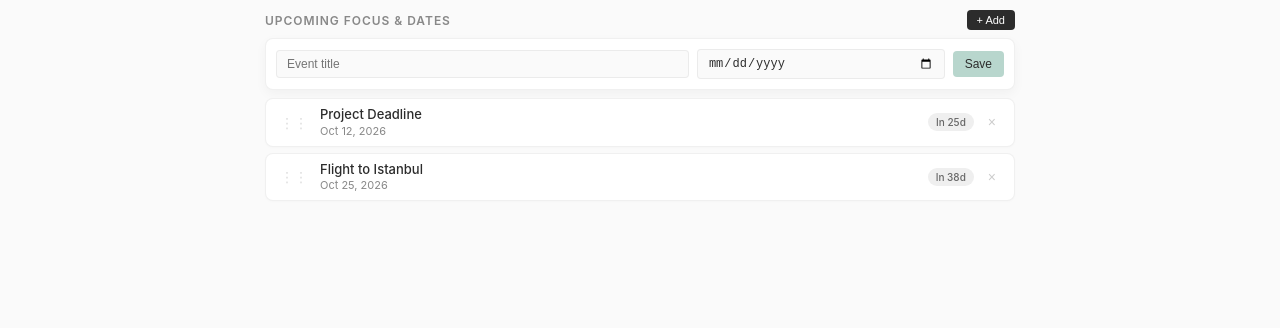
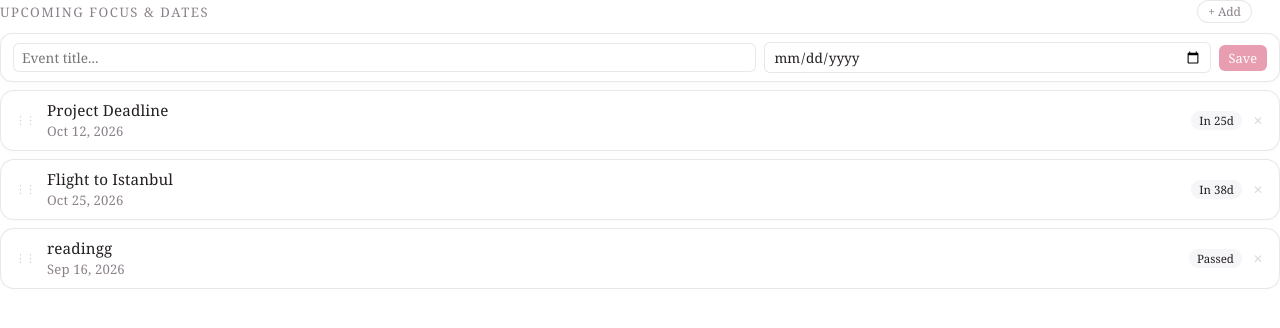
Before and after one commit to elenapiccina/dates, a plain HTML site: page index.html in a window 1280 px wide. Both pictures are taken after a click on the button "+ Add". Drawn offline with nearby package versions, Linux system fonts and the light colour scheme; a web font is replaced by a local one.

Commit message:
Update index.html

```diff
--- a/index.html
+++ b/index.html
@@ -1,209 +1,256 @@
-   <!DOCTYPE html>
+<!DOCTYPE html>
 <html lang="en">
 <head>
     <meta charset="UTF-8">
     <meta name="viewport" content="width=device-width, initial-scale=1.0">
-    <title>Aesthetic Upcoming Events</title>
+    <title>Upcoming Focus & Dates</title>
+    <!-- Alice & Fine Serif Fonts -->
+    <link href="https://fonts.googleapis.com/css2?family=Alice&family=Cormorant+Garamond:wght@300;400&display=swap" rel="stylesheet">
     <style>
         :root {
-            --bg-color: #FAFAFA;
+            --text-main: #231F20;
+            --text-muted: #8C828A;
             --card-bg: #FFFFFF;
-            --text-main: #2C2C2C;
-            --text-muted: #888888;
-            --border-color: rgba(0, 0, 0, 0.06);
+            --card-border: rgba(230, 225, 228, 0.8);
 
-            /* Tiered Countdown Colors */
-            --badge-future: #EFEFEF;  /* 8+ days */
-            --badge-week: #B8D6CD;    /* 4-7 days (Sage) */
-            --badge-soon: #F3D5A3;    /* 2-3 days (Amber) */
-            --badge-urgent: #E8C4B8;  /* Today / Tomorrow (Rose) */
+            /* Glass Badge Tiers */
+            --badge-future: rgba(245, 245, 248, 0.85);
+            --badge-week: rgba(220, 240, 230, 0.85);
+            --badge-soon: rgba(254, 236, 210, 0.85);
+            --badge-urgent: rgba(252, 218, 224, 0.9);
+        }
+
+        * {
+            box-sizing: border-box;
+            margin: 0;
+            padding: 0;
+            user-select: none;
+            -webkit-font-smoothing: antialiased;
         }
 
         body {
-            font-family: -apple-system, BlinkMacSystemFont, "Segoe UI", Roboto, sans-serif;
-            background-color: var(--bg-color);
+            font-family: 'Alice', 'Cormorant Garamond', Georgia, serif;
+            background-color: transparent; /* Seamless fit with no extra background space */
             color: var(--text-main);
+            padding: 0;
             margin: 0;
-            padding: 10px; /* Reduced outer padding */
+            width: 100%;
         }
 
         .container {
-            max-width: 750px;
-            margin: 0 auto;
+            width: 100%;
+            padding: 0;
+            margin: 0;
         }
 
         .header-row {
             display: flex;
             justify-content: space-between;
             align-items: center;
-            margin-bottom: 8px; /* Tighter header spacing */
+            margin-bottom: 10px;
+            padding-right: 28px; /* Offset for Notion block overlay controls */
         }
 
         h3 {
-            font-size: 12px;
-            font-weight: 600;
-            letter-spacing: 0.08em;
+            font-family: 'Alice', Georgia, serif;
+            font-size: 0.82rem;
+            font-weight: 400;
+            letter-spacing: 0.12em;
+            text-transform: uppercase;
             color: var(--text-muted);
-            text-transform: uppercase;
             margin: 0;
         }
 
         .btn-add {
-            background: var(--text-main);
-            color: #FFFFFF;
-            border: none;
-            padding: 4px 10px;
-            border-radius: 4px;
-            font-size: 11px;
+            background: rgba(255, 255, 255, 0.85);
+            backdrop-filter: blur(6px);
+            border: 1px solid var(--card-border);
+            color: var(--text-muted);
+            padding: 2px 10px;
+            border-radius: 12px;
+            font-family: 'Alice', Georgia, serif;
+            font-size: 0.75rem;
             cursor: pointer;
-            transition: opacity 0.2s;
+            transition: all 0.2s ease;
         }
 
         .btn-add:hover {
-            opacity: 0.85;
+            color: var(--text-main);
+            background: #ffffff;
+            border-color: #d0c8cd;
         }
 
-        /* Form Modal */
+        /* Form Controls */
         .event-form {
             background: var(--card-bg);
-            border: 1px solid var(--border-color);
-            border-radius: 8px;
-            padding: 10px;
+            border: 1px solid var(--card-border);
+            border-radius: 12px;
+            padding: 8px 12px;
             margin-bottom: 8px;
             display: none;
-            box-shadow: 0 4px 12px rgba(0,0,0,0.04);
+            grid-template-columns: 2fr 1.2fr auto;
+            gap: 8px;
+            align-items: center;
+            box-shadow: 0 2px 10px rgba(0, 0, 0, 0.02);
         }
 
         .event-form.active {
             display: grid;
-            grid-template-columns: 2fr 1.2fr auto;
-            gap: 8px;
-            align-items: center;
-        }
-
-        @media(max-width: 600px) {
-            .event-form.active {
-                grid-template-columns: 1fr;
-            }
         }
 
         .event-form input {
-            padding: 6px 10px;
-            border: 1px solid var(--border-color);
-            border-radius: 4px;
-            font-size: 12px;
+            padding: 4px 8px;
+            border: 1px solid var(--card-border);
+            border-radius: 6px;
+            font-family: 'Alice', Georgia, serif;
+            font-size: 0.85rem;
             outline: none;
-            background: var(--bg-color);
             color: var(--text-main);
         }
 
         .event-form button {
-            padding: 6px 12px;
-            background: #B8D6CD;
+            padding: 4px 10px;
+            background: rgba(229, 140, 163, 0.85);
             border: none;
-            border-radius: 4px;
-            font-size: 12px;
-            font-weight: 500;
+            border-radius: 6px;
+            font-family: 'Alice', Georgia, serif;
+            font-size: 0.8rem;
+            color: white;
             cursor: pointer;
-            color: var(--text-main);
         }
 
-        /* List Layout */
+        /* Minimal Card List */
         .events-list {
             display: flex;
             flex-direction: column;
-            gap: 6px; /* Tighter space between tasks */
+            gap: 8px;
         }
 
         .event-card {
             background: var(--card-bg);
-            border-radius: 8px;
-            padding: 8px 14px; /* Slimmer vertical padding */
+            border-radius: 14px;
+            padding: 10px 14px;
             display: flex;
             justify-content: space-between;
             align-items: center;
-            box-shadow: 0 1px 3px rgba(0, 0, 0, 0.02);
-            border: 1px solid var(--border-color);
+            border: 1px solid var(--card-border);
+            box-shadow: 0 1px 4px rgba(0, 0, 0, 0.02);
             cursor: grab;
             transition: transform 0.15s ease, box-shadow 0.15s ease;
         }
 
-        .event-card:active {
-            cursor: grabbing;
+        .event-card:hover {
+            transform: translateY(-1px);
+            box-shadow: 0 3px 10px rgba(0, 0, 0, 0.04);
         }
 
         .event-card.dragging {
-            opacity: 0.4;
-            background: #f0f0f0;
+            opacity: 0.35;
         }
 
         .event-info {
             display: flex;
             align-items: center;
             gap: 12px;
+            flex-grow: 1;
         }
 
         .drag-handle {
-            color: #ddd;
-            font-size: 14px;
-            user-select: none;
+            color: rgba(180, 172, 178, 0.6);
+            font-size: 11px;
+            letter-spacing: -1px;
+            cursor: grab;
+        }
+
+        /* Delicate Thin Serif Typography */
+        .event-text-group {
+            display: flex;
+            flex-direction: column;
+            gap: 2px;
         }
 
         .event-title {
-            font-size: 13px;
-            font-weight: 500;
-            line-height: 1.2;
+            font-family: 'Alice', Georgia, serif;
+            font-size: 0.95rem;
+            font-weight: 400;
+            color: var(--text-main);
+            outline: none;
+            line-height: 1.25;
+            letter-spacing: 0.01em;
         }
 
-        .event-date {
-            font-size: 11px;
+        .event-date-wrapper {
+            position: relative;
+            display: inline-flex;
+            align-items: center;
+        }
+
+        .event-date-display {
+            font-family: 'Alice', Georgia, serif;
+            font-size: 0.82rem;
+            font-weight: 400;
             color: var(--text-muted);
-            margin-top: 1px;
+            letter-spacing: 0.01em;
+        }
+
+        .event-date-picker {
+            position: absolute;
+            top: 0;
+            left: 0;
+            width: 100%;
+            height: 100%;
+            opacity: 0;
+            cursor: pointer;
         }
 
         .event-right {
             display: flex;
             align-items: center;
-            gap: 10px;
+            gap: 8px;
         }
 
+        /* Glass Badges */
         .countdown-badge {
-            font-size: 10px;
-            font-weight: 500;
-            padding: 3px 8px;
-            border-radius: 20px;
+            font-family: 'Alice', Georgia, serif;
+            font-size: 0.72rem;
+            font-weight: 400;
+            padding: 2px 8px;
+            border-radius: 10px;
             white-space: nowrap;
             color: var(--text-main);
+            backdrop-filter: blur(6px);
+            border: 1px solid rgba(255, 255, 255, 0.9);
         }
 
-        /* Dynamic Badge Classes */
-        .badge-tier-future { background-color: var(--badge-future); color: #666; }
-        .badge-tier-week { background-color: var(--badge-week); }
-        .badge-tier-soon { background-color: var(--badge-soon); }
-        .badge-tier-urgent { background-color: var(--badge-urgent); font-weight: 600; }
+        .badge-tier-future { background-color: var(--badge-future); }
+        .badge-tier-week   { background-color: var(--badge-week); }
+        .badge-tier-soon   { background-color: var(--badge-soon); }
+        .badge-tier-urgent { background-color: var(--badge-urgent); }
 
         .btn-delete {
             background: none;
             border: none;
-            color: #ccc;
+            color: var(--text-muted);
             cursor: pointer;
-            font-size: 14px;
-            padding: 2px 4px;
-            transition: color 0.2s;
+            font-size: 12px;
+            opacity: 0.3;
+            transition: opacity 0.2s ease;
+            padding: 0 2px;
         }
 
         .btn-delete:hover {
-            color: #e57373;
+            opacity: 1;
+            color: #e85d75;
         }
 
         .empty-state {
             text-align: center;
-            padding: 20px;
+            padding: 14px;
             color: var(--text-muted);
-            font-size: 12px;
+            font-size: 0.85rem;
             background: var(--card-bg);
-            border-radius: 8px;
-            border: 1px solid var(--border-color);
+            border-radius: 12px;
+            border: 1px solid var(--card-border);
         }
     </style>
 </head>
@@ -211,29 +258,28 @@
 
     <div class="container">
         <div class="header-row">
-            <h3>Upcoming Focus & Dates</h3>
+            <h3>UPCOMING FOCUS & DATES</h3>
             <button class="btn-add" onclick="toggleForm()">+ Add</button>
         </div>
 
-        <!-- Add Event Form -->
         <div class="event-form" id="eventForm">
-            <input type="text" id="inputTitle" placeholder="Event title">
+            <input type="text" id="inputTitle" placeholder="Event title...">
             <input type="date" id="inputDate">
             <button onclick="saveEvent()">Save</button>
         </div>
 
-        <!-- Events List Container -->
         <div class="events-list" id="eventsList"></div>
     </div>
 
     <script>
-        let events = JSON.parse(localStorage.getItem('notion_events')) || [
+        let events = JSON.parse(localStorage.getItem('notion_alice_thin_dates')) || [
             { id: '1', title: 'Project Deadline', date: '2026-10-12' },
-            { id: '2', title: 'Flight to Istanbul', date: '2026-10-25' }
+            { id: '2', title: 'Flight to Istanbul', date: '2026-10-25' },
+            { id: '3', title: 'readingg', date: '2026-09-16' }
         ];
 
         function saveToStorage() {
-            localStorage.setItem('notion_events', JSON.stringify(events));
+            localStorage.setItem('notion_alice_thin_dates', JSON.stringify(events));
         }
 
         function toggleForm() {
@@ -241,7 +287,26 @@
             form.classList.toggle('active');
         }
 
+        /* Formats exact date matching image style: "Oct 12, 2026" / "Sep 16, 2026" */
+        function formatDateExact(dateString) {
+            if (!dateString) return '';
+            const parts = dateString.split('-');
+            if (parts.length !== 3) return dateString;
+
+            const year = parseInt(parts[0], 10);
+            const month = parseInt(parts[1], 10) - 1;
+            const day = parseInt(parts[2], 10);
+
+            const monthNames = [
+                "Jan", "Feb", "Mar", "Apr", "May", "Jun",
+                "Jul", "Aug", "Sep", "Oct", "Nov", "Dec"
+            ];
+
+            return `${monthNames[month]} ${day}, ${year}`;
+        }
+
         function getCountdownDetails(dateString) {
+            if (!dateString) return { text: '', class: 'badge-tier-future' };
             const today = new Date();
             today.setHours(0,0,0,0);
             const targetDate = new Date(dateString);
@@ -258,23 +323,18 @@
             return { text: `In ${diffDays}d`, class: 'badge-tier-future' };
         }
 
-        function formatDateReadable(dateString) {
-            const options = { month: 'short', day: 'numeric', year: 'numeric' };
-            const date = new Date(dateString);
-            return isNaN(date) ? dateString : date.toLocaleDateString('en-US', options);
-        }
-
         function renderEvents() {
             const listEl = document.getElementById('eventsList');
             listEl.innerHTML = '';
 
             if (events.length === 0) {
-                listEl.innerHTML = `<div class="empty-state">No upcoming events. Click "+ Add" to create one.</div>`;
+                listEl.innerHTML = `<div class="empty-state">No upcoming dates. Click "+ Add" to create one.</div>`;
                 return;
             }
 
             events.forEach((ev, index) => {
                 const countdown = getCountdownDetails(ev.date);
+                const formattedDate = formatDateExact(ev.date);
 
                 const card = document.createElement('div');
                 card.className = 'event-card';
@@ -284,38 +344,24 @@
                 card.innerHTML = `
                     <div class="event-info">
                         <span class="drag-handle">⋮⋮</span>
-                        <div>
-                            <div class="event-title">${escapeHtml(ev.title)}</div>
-                            <div class="event-date">${formatDateReadable(ev.date)}</div>
+                        <div class="event-text-group">
+                            <div class="event-title" contenteditable="true" onblur="updateTitle('${ev.id}', this.innerText)">${escapeHtml(ev.title)}</div>
+                            <div class="event-date-wrapper">
+                                <span class="event-date-display">${formattedDate}</span>
+                                <input type="date" class="event-date-picker" value="${ev.date}" onchange="updateDate('${ev.id}', this.value)" />
+                            </div>
                         </div>
                     </div>
                     <div class="event-right">
                         <span class="countdown-badge ${countdown.class}">${countdown.text}</span>
-                        <button class="btn-delete" onclick="deleteEvent('${ev.id}')" title="Delete">×</button>
+                        <button class="btn-delete" onclick="deleteEvent('${ev.id}')" title="Delete">✕</button>
                     </div>
                 `;
 
-                // Drag and drop events
-                card.addEventListener('dragstart', () => card.classList.add('dragging'));
-                card.addEventListener('dragend', () => {
-                    card.classList.remove('dragging');
-                    saveToStorage();
-                });
-
-                card.addEventListener('dragover', e => {
-                    e.preventDefault();
-                    const draggingCard = document.querySelector('.dragging');
-                    const siblings = [...listEl.querySelectorAll('.event-card:not(.dragging)')];
-
-                    let nextSibling = siblings.find(sibling => {
-                        const box = sibling.getBoundingClientRect();
-                        return e.clientY <= box.top + box.height / 2;
-                    });
-
-                    listEl.insertBefore(draggingCard, nextSibling);
-
-                    events = [...listEl.querySelectorAll('.event-card')].map(c => events[c.dataset.index]);
-                });
+                card.addEventListener('dragstart', handleDragStart);
+                card.addEventListener('dragover', handleDragOver);
+                card.addEventListener('drop', handleDrop);
+                card.addEventListener('dragend', handleDragEnd);
 
                 listEl.appendChild(card);
             });
@@ -325,14 +371,11 @@
             const titleInput = document.getElementById('inputTitle');
             const dateInput = document.getElementById('inputDate');
 
-            if (!titleInput.value || !dateInput.value) {
-                alert('Please enter both a title and a date.');
-                return;
-            }
+            if (!titleInput.value.trim() || !dateInput.value) return;
 
             events.push({
                 id: Date.now().toString(),
-                title: titleInput.value,
+                title: titleInput.value.trim(),
                 date: dateInput.value
             });
 
@@ -344,10 +387,57 @@
             toggleForm();
         }
 
+        function updateTitle(id, newTitle) {
+            const item = events.find(e => e.id === id);
+            if (item) {
+                item.title = newTitle.trim() || 'Untitled Event';
+                saveToStorage();
+            }
+        }
+
+        function updateDate(id, newDate) {
+            const item = events.find(e => e.id === id);
+            if (item) {
+                item.date = newDate;
+                saveToStorage();
+                renderEvents();
+            }
+        }
+
         function deleteEvent(id) {
             events = events.filter(ev => ev.id !== id);
             saveToStorage();
             renderEvents();
+        }
+
+        let draggedIndex = null;
+
+        function handleDragStart(e) {
+            draggedIndex = +this.dataset.index;
+            this.classList.add('dragging');
+            e.dataTransfer.effectAllowed = 'move';
+        }
+
+        function handleDragOver(e) {
+            e.preventDefault();
+            e.dataTransfer.dropEffect = 'move';
+        }
+
+        function handleDrop(e) {
+            e.preventDefault();
+            const targetIndex = +this.dataset.index;
+            if (draggedIndex === null || draggedIndex === targetIndex) return;
+
+            const draggedItem = events.splice(draggedIndex, 1)[0];
+            events.splice(targetIndex, 0, draggedItem);
+
+            saveToStorage();
+            renderEvents();
+        }
+
+        function handleDragEnd() {
+            this.classList.remove('dragging');
+            draggedIndex = null;
         }
 
         function escapeHtml(text) {
```
